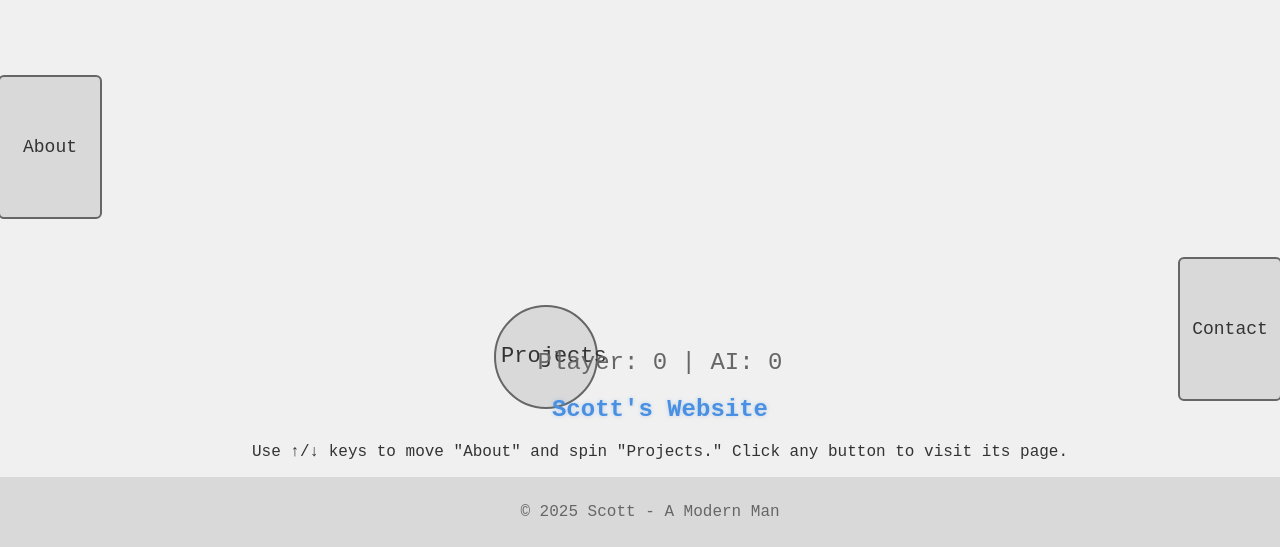
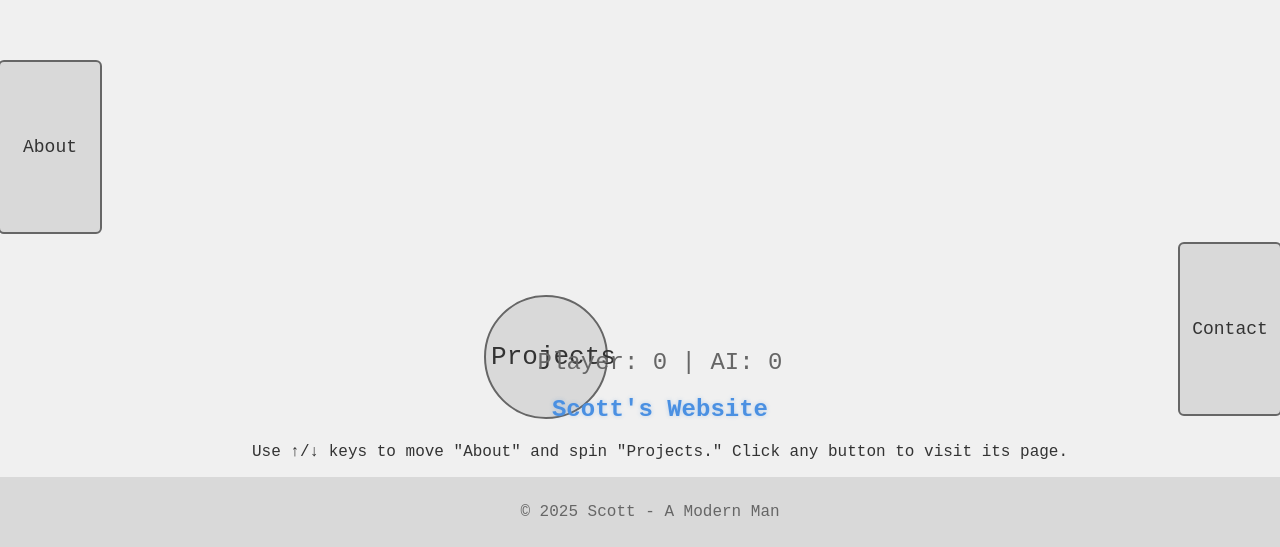
Before and after one commit to scott-friedman/friedman, a plain HTML site: page index.html in a window 1280 px wide. Shown: the part 253-800 px from the top of the page. Drawn offline with nearby package versions, Linux system fonts and the light colour scheme.

Commit message:
Update styles.css

```diff
--- a/styles.css
+++ b/styles.css
@@ -40,19 +40,19 @@ header {
 
 #paddle-left, #paddle-right {
     width: 80px;
-    height: 120px;       /* Taller paddles */
+    height: 150px;       /* Taller paddles (was 120px) */
     padding: 10px;
     border-radius: 6px;  /* Subtle rounding */
-    line-height: 120px;  /* Center text vertically */
+    line-height: 150px;  /* Center text vertically */
 }
 
 #ball {
-    width: 90px;         /* Larger to fit "Projects" */
-    height: 90px;
+    width: 110px;        /* Larger ball (was 90px) */
+    height: 110px;
     padding: 5px;
     border-radius: 50%;
-    font-size: 22px;     /* Bigger text for legibility */
-    line-height: 90px;   /* Center text */
+    font-size: 26px;     /* Bigger text for legibility */
+    line-height: 110px;  /* Center text */
 }
 
 nav ul {
```
